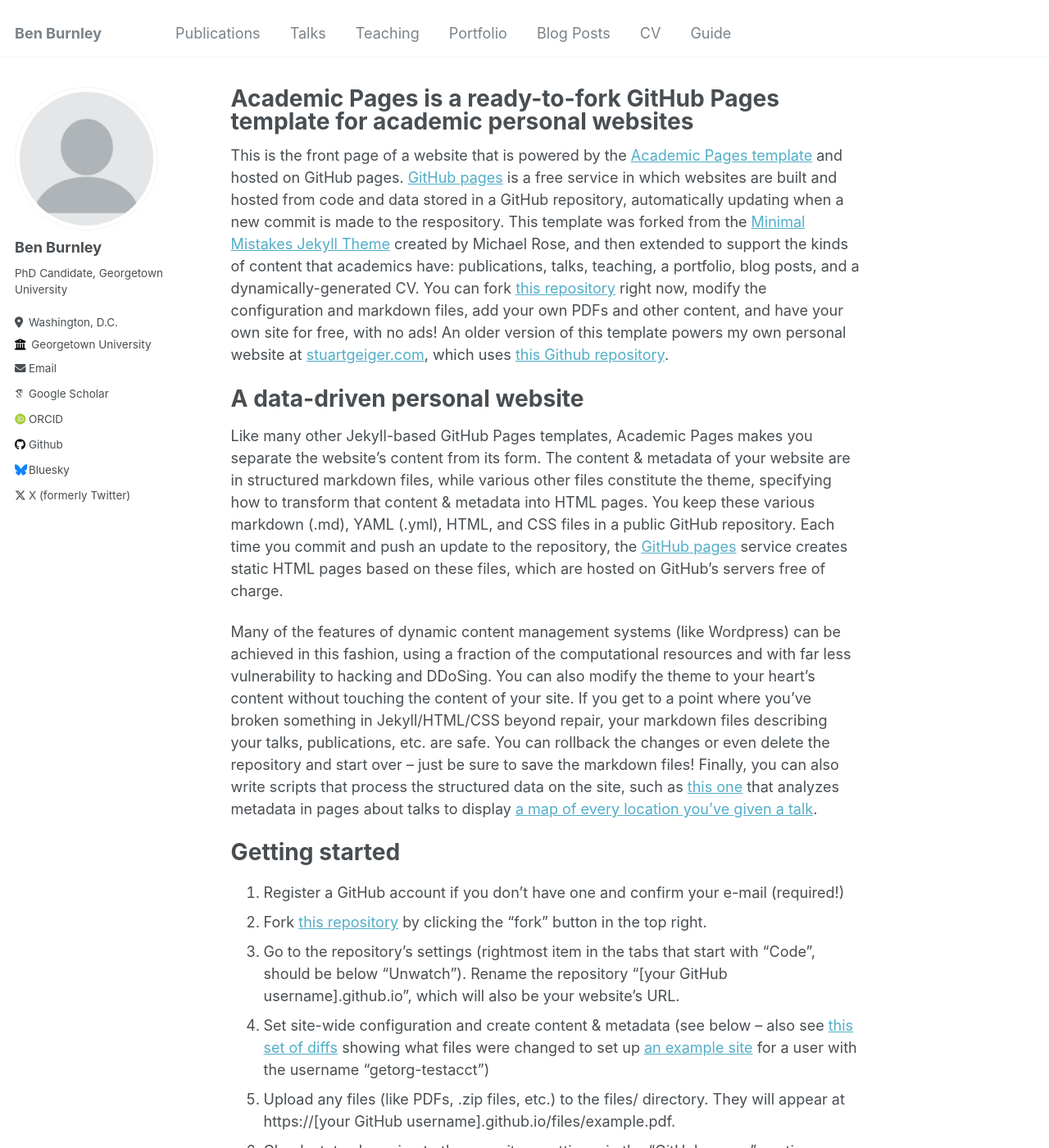
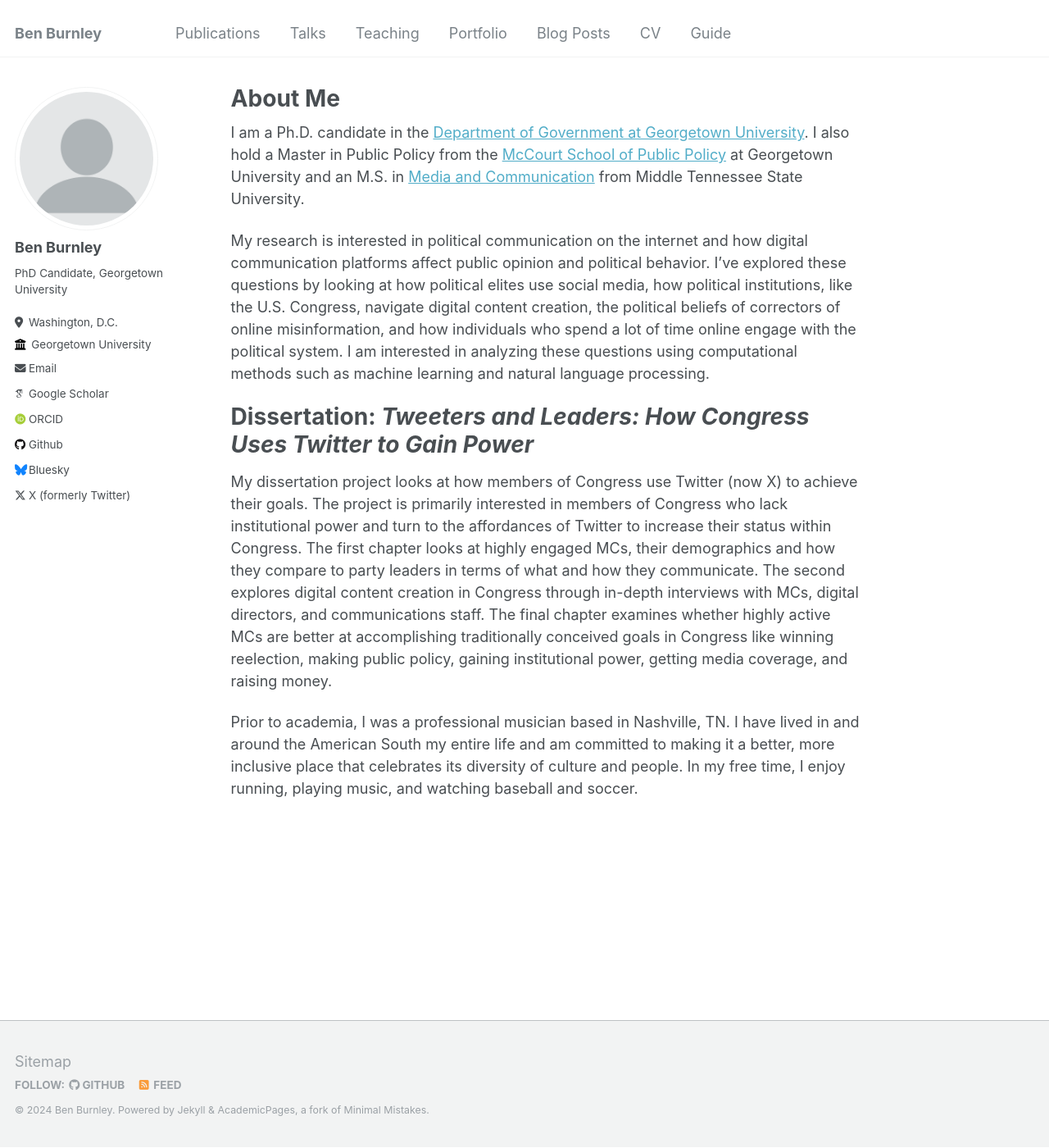
Before and after one commit to benjaminrburnley/benjaminrburnley.github.io, a Jekyll site: the page built from _pages/about.md, in a window 1280 px wide and 1400 px high. Shown: the whole window at 82% size. Built offline with Jekyll 4.4.1, drawn with Linux system fonts in a browser that asks for light colours; some web fonts are replaced; some of the changed text lies outside the part shown.

Commit message:
update about

```diff
--- a/_pages/about.md
+++ b/_pages/about.md
@@ -1,49 +1,17 @@
 ---
 permalink: /
-title: "Academic Pages is a ready-to-fork GitHub Pages template for academic personal websites"
+title: "About Me"
 author_profile: true
 redirect_from:
   - /about/
   - /about.html
 ---
+I am a Ph.D. candidate in the [Department of Government at Georgetown University](https://government.georgetown.edu/). I also hold a Master in Public Policy from the [McCourt School of Public Policy](https://mccourt.georgetown.edu/) at Georgetown University and an M.S. in [Media and Communication](https://www.mtsu.edu/program/media-and-communication-m-s/) from Middle Tennessee State University.
 
-This is the front page of a website that is powered by the [Academic Pages template](https://github.com/academicpages/academicpages.github.io) and hosted on GitHub pages. [GitHub pages](https://pages.github.com) is a free service in which websites are built and hosted from code and data stored in a GitHub repository, automatically updating when a new commit is made to the respository. This template was forked from the [Minimal Mistakes Jekyll Theme](https://mmistakes.github.io/minimal-mistakes/) created by Michael Rose, and then extended to support the kinds of content that academics have: publications, talks, teaching, a portfolio, blog posts, and a dynamically-generated CV. You can fork [this repository](https://github.com/academicpages/academicpages.github.io) right now, modify the configuration and markdown files, add your own PDFs and other content, and have your own site for free, with no ads! An older version of this template powers my own personal website at [stuartgeiger.com](http://stuartgeiger.com), which uses [this Github repository](https://github.com/staeiou/staeiou.github.io).
+My research is interested in political communication on the internet and how digital communication platforms affect public opinion and political behavior. I’ve explored these questions by looking at how political elites use social media, how political institutions, like the U.S. Congress, navigate digital content creation, the political beliefs of correctors of online misinformation, and how individuals who spend a lot of time online engage with the political system. I am interested in analyzing these questions using computational methods such as machine learning and natural language processing.
 
-A data-driven personal website
+Dissertation: *Tweeters and Leaders: How Congress Uses Twitter to Gain Power*
 ======
-Like many other Jekyll-based GitHub Pages templates, Academic Pages makes you separate the website's content from its form. The content & metadata of your website are in structured markdown files, while various other files constitute the theme, specifying how to transform that content & metadata into HTML pages. You keep these various markdown (.md), YAML (.yml), HTML, and CSS files in a public GitHub repository. Each time you commit and push an update to the repository, the [GitHub pages](https://pages.github.com/) service creates static HTML pages based on these files, which are hosted on GitHub's servers free of charge.
+My dissertation project looks at how members of Congress use Twitter (now X) to achieve their goals. The project is primarily interested in members of Congress who lack institutional power and turn to the affordances of Twitter to increase their status within Congress. The first chapter looks at highly engaged MCs, their demographics and how they compare to party leaders in terms of what and how they communicate. The second explores digital content creation in Congress through in-depth interviews with MCs, digital directors, and communications staff. The final chapter examines whether highly active MCs are better at accomplishing traditionally conceived goals in Congress like winning reelection, making public policy, gaining institutional power, getting media coverage, and raising money.
 
-Many of the features of dynamic content management systems (like Wordpress) can be achieved in this fashion, using a fraction of the computational resources and with far less vulnerability to hacking and DDoSing. You can also modify the theme to your heart's content without touching the content of your site. If you get to a point where you've broken something in Jekyll/HTML/CSS beyond repair, your markdown files describing your talks, publications, etc. are safe. You can rollback the changes or even delete the repository and start over -- just be sure to save the markdown files! Finally, you can also write scripts that process the structured data on the site, such as [this one](https://github.com/academicpages/academicpages.github.io/blob/master/talkmap.ipynb) that analyzes metadata in pages about talks to display [a map of every location you've given a talk](https://academicpages.github.io/talkmap.html).
-
-Getting started
-======
-1. Register a GitHub account if you don't have one and confirm your e-mail (required!)
-1. Fork [this repository](https://github.com/academicpages/academicpages.github.io) by clicking the "fork" button in the top right.
-1. Go to the repository's settings (rightmost item in the tabs that start with "Code", should be below "Unwatch"). Rename the repository "[your GitHub username].github.io", which will also be your website's URL.
-1. Set site-wide configuration and create content & metadata (see below -- also see [this set of diffs](http://archive.is/3TPas) showing what files were changed to set up [an example site](https://getorg-testacct.github.io) for a user with the username "getorg-testacct")
-1. Upload any files (like PDFs, .zip files, etc.) to the files/ directory. They will appear at https://[your GitHub username].github.io/files/example.pdf.
-1. Check status by going to the repository settings, in the "GitHub pages" section
-
-Site-wide configuration
-------
-The main configuration file for the site is in the base directory in [_config.yml](https://github.com/academicpages/academicpages.github.io/blob/master/_config.yml), which defines the content in the sidebars and other site-wide features. You will need to replace the default variables with ones about yourself and your site's github repository. The configuration file for the top menu is in [_data/navigation.yml](https://github.com/academicpages/academicpages.github.io/blob/master/_data/navigation.yml). For example, if you don't have a portfolio or blog posts, you can remove those items from that navigation.yml file to remove them from the header.
-
-Create content & metadata
-------
-For site content, there is one markdown file for each type of content, which are stored in directories like _publications, _talks, _posts, _teaching, or _pages. For example, each talk is a markdown file in the [_talks directory](https://github.com/academicpages/academicpages.github.io/tree/master/_talks). At the top of each markdown file is structured data in YAML about the talk, which the theme will parse to do lots of cool stuff. The same structured data about a talk is used to generate the list of talks on the [Talks page](https://academicpages.github.io/talks), each [individual page](https://academicpages.github.io/talks/2012-03-01-talk-1) for specific talks, the talks section for the [CV page](https://academicpages.github.io/cv), and the [map of places you've given a talk](https://academicpages.github.io/talkmap.html) (if you run this [python file](https://github.com/academicpages/academicpages.github.io/blob/master/talkmap.py) or [Jupyter notebook](https://github.com/academicpages/academicpages.github.io/blob/master/talkmap.ipynb), which creates the HTML for the map based on the contents of the _talks directory).
-
-**Markdown generator**
-
-I have also created [a set of Jupyter notebooks](https://github.com/academicpages/academicpages.github.io/tree/master/markdown_generator
-) that converts a CSV containing structured data about talks or presentations into individual markdown files that will be properly formatted for the Academic Pages template. The sample CSVs in that directory are the ones I used to create my own personal website at stuartgeiger.com. My usual workflow is that I keep a spreadsheet of my publications and talks, then run the code in these notebooks to generate the markdown files, then commit and push them to the GitHub repository.
-
-How to edit your site's GitHub repository
-------
-Many people use a git client to create files on their local computer and then push them to GitHub's servers. If you are not familiar with git, you can directly edit these configuration and markdown files directly in the github.com interface. Navigate to a file (like [this one](https://github.com/academicpages/academicpages.github.io/blob/master/_talks/2012-03-01-talk-1.md) and click the pencil icon in the top right of the content preview (to the right of the "Raw | Blame | History" buttons). You can delete a file by clicking the trashcan icon to the right of the pencil icon. You can also create new files or upload files by navigating to a directory and clicking the "Create new file" or "Upload files" buttons.
-
-Example: editing a markdown file for a talk
-![Editing a markdown file for a talk](/images/editing-talk.png)
-
-For more info
-------
-More info about configuring Academic Pages can be found in [the guide](https://academicpages.github.io/markdown/). The [guides for the Minimal Mistakes theme](https://mmistakes.github.io/minimal-mistakes/docs/configuration/) (which this theme was forked from) might also be helpful.
+Prior to academia, I was a professional musician based in Nashville, TN. I have lived in and around the American South my entire life and am committed to making it a better, more inclusive place that celebrates its diversity of culture and people. In my free time, I enjoy running, playing music, and watching baseball and soccer.
```
